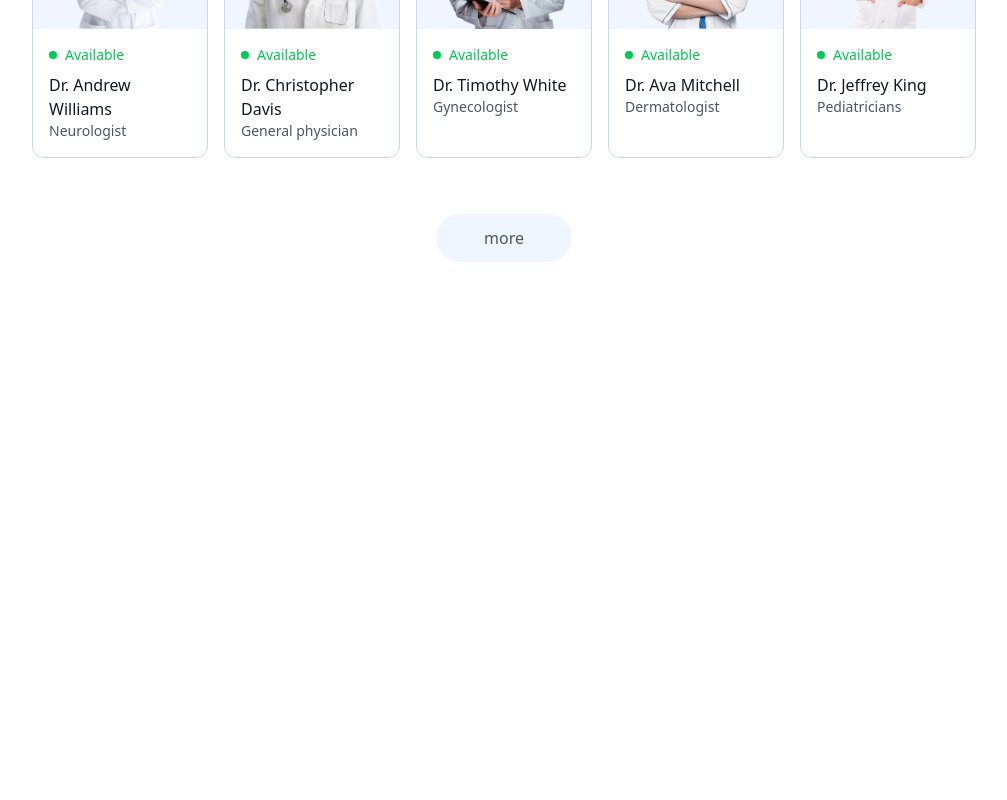
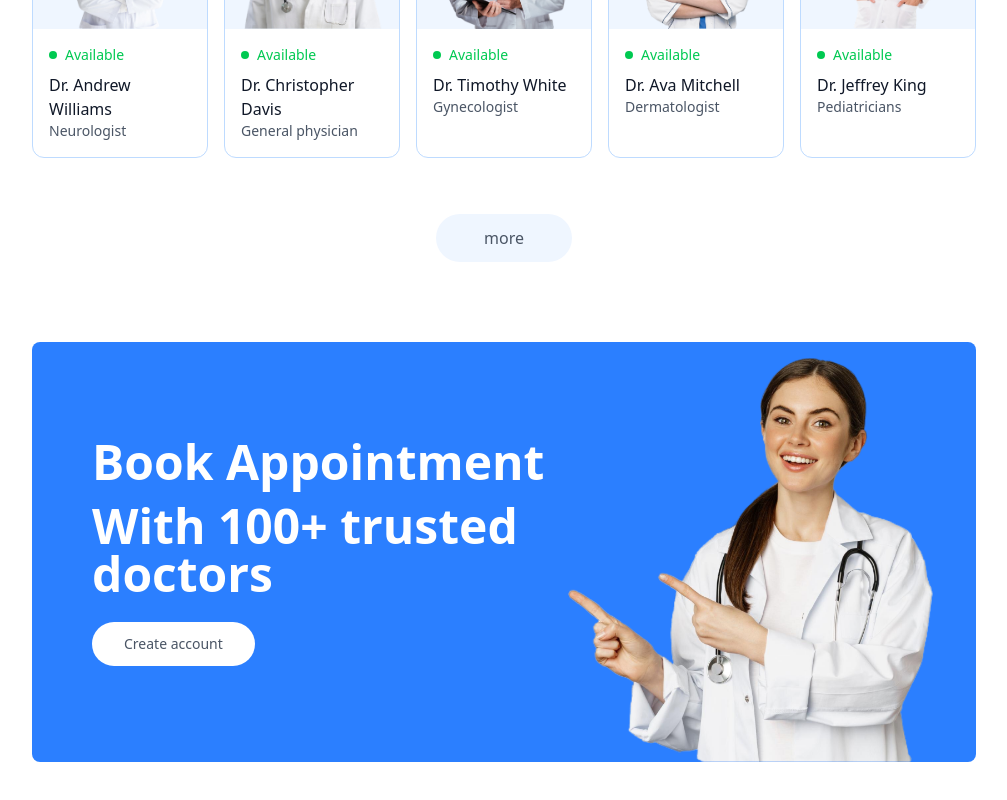
Before and after one commit to Pasindu-himansa/Appointment-booking-web-app, a React (Vite) app in the folder frontend/: page / in a window 1280 px wide. Shown: the part 1757-2557 px from the top of the page, without its empty margins (136-1143 px from the left). Before the commit the page ends 2083 px from the top, so only its background shows below. Built offline with nearby package versions, Linux system fonts and the light colour scheme.

Commit message:
Banner component created

```diff
--- a/frontend/index.html
+++ b/frontend/index.html
@@ -1,5 +1,5 @@
 <!DOCTYPE html>
-<html lang="en">
+<html lang="en" class="scroll-smooth">
   <head>
     <meta charset="UTF-8" />
     <link rel="icon" type="image/svg+xml" href="/vite.svg" />
--- /dev/null
+++ b/frontend/src/components/Banner.jsx
@@ -0,0 +1,37 @@
+import React from "react";
+import { assets } from "../assets/assets_frontend/assets";
+import { useNavigate } from "react-router-dom";
+
+const Banner = () => {
+  const navigate = useNavigate();
+  return (
+    <div className="flex bg-blue-500 rounded-lg px-6 sm:px-10 my-20 md:mx-10">
+      {/*--------------Left Side--------------*/}
+      <div className="flex-1 sm:py-10 md:py-16 lg:py-24 lg:pl-5">
+        <div className="text-xl sm:text-2xl md:text-3xl lg:text-5xl font-semibold text-white">
+          <p>Book Appointment</p>
+          <p className="mt-4">With 100+ trusted doctors</p>
+        </div>
+        <button
+          onClick={() => {
+            navigate("/login");
+            scrollTo(0, 0);
+          }}
+          className="bg-white text-sm sm,:text-base text-gray-600 px-8 py-3 rounded-full mt-6 hover:scale-105 transition-all"
+        >
+          Create account
+        </button>
+      </div>
+      {/*--------------Right Side--------------*/}
+      <div className="hidden md:block md:w-1/2 lg:w-[370px] relative">
+        <img
+          className="w-full absolute bottom-0 right-0 right-0 max-w-md"
+          src={assets.appointment_img}
+          alt=""
+        />
+      </div>
+    </div>
+  );
+};
+
+export default Banner;
--- a/frontend/src/components/TopDoctors.jsx
+++ b/frontend/src/components/TopDoctors.jsx
@@ -1,7 +1,11 @@
 import React from "react";
 import { doctors } from "../assets/assets_frontend/assets";
+import { useNavigate } from "react-router-dom";
+//import { AppContext } from "../context/AppContext";
 
 const TopDoctors = () => {
+  const navigate = useNavigate();
+  //const { doctors } = useContext(AppContext);
   return (
     <div className="flex flex-col items-center gap-4 my-16 text-gray-900 md:mx-10">
       <h1 className="text-3xl font-medium">Top Doctor to Book</h1>
@@ -11,6 +15,7 @@
       <div className="w-full grid grid-cols-2 sm:grid-cols-3 lg:grid-cols-5 gap-4 gap-y-6 pt-5 px-3 sm:px-0">
         {doctors.slice(0, 10).map((item, index) => (
           <div
+            onClick={() => navigate(`/appointment/${item._id}`)}
             key={index}
             className="border border-blue-200 rounded-xl overflow-hidden cursor-pointer
                  transform transition-transform duration-500 hover:-translate-y-2"
@@ -34,7 +39,13 @@
         ))}
       </div>
 
-      <button className="bg-blue-50 text-gray-600 px-12 py-3 rounded-full mt-10">
+      <button
+        onClick={() => {
+          navigate("/doctors");
+          scrollTo(0, 0);
+        }}
+        className="bg-blue-50 text-gray-600 px-12 py-3 rounded-full mt-10"
+      >
         more
       </button>
     </div>
--- /dev/null
+++ b/frontend/src/context/AppContext.jsx
@@ -0,0 +1,15 @@
+import { createContext } from "react";
+import { doctors } from "../assets/assets_frontend/assets";
+
+export const AppContext = createContext();
+
+const AppContextProvider = (props) => {
+  const value = {
+    doctors,
+  };
+  return (
+    <AppContext.Provider value={value}>{props.children}</AppContext.Provider>
+  );
+};
+
+export default AppContextProvider;
--- a/frontend/src/main.jsx
+++ b/frontend/src/main.jsx
@@ -3,9 +3,12 @@
 import "./index.css";
 import App from "./App.jsx";
 import { BrowserRouter } from "react-router-dom";
+import AppContextProvider from "./context/AppContext.jsx";
 
 createRoot(document.getElementById("root")).render(
   <BrowserRouter>
-    <App />
+    <AppContextProvider>
+      <App />
+    </AppContextProvider>
   </BrowserRouter>
 );
--- a/frontend/src/pages/Home.jsx
+++ b/frontend/src/pages/Home.jsx
@@ -2,6 +2,7 @@
 import Header from "../components/Header";
 import SpecialityMenu from "../components/SpecialityMenu";
 import TopDoctors from "../components/TopDoctors";
+import Banner from "../components/Banner";
 
 const Home = () => {
   return (
@@ -9,6 +10,7 @@
       <Header />
       <SpecialityMenu />
       <TopDoctors />
+      <Banner />
     </div>
   );
 };
```
